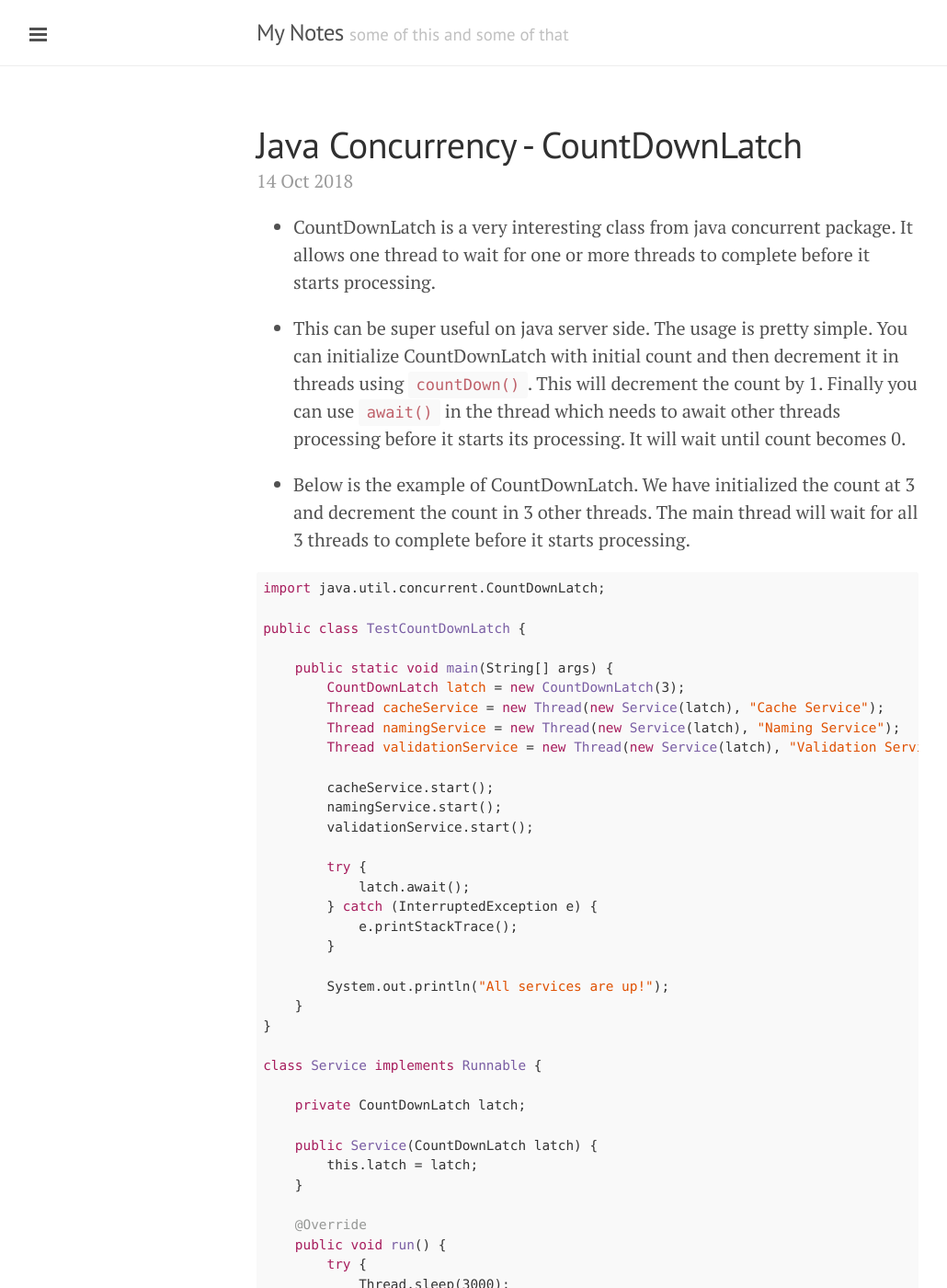
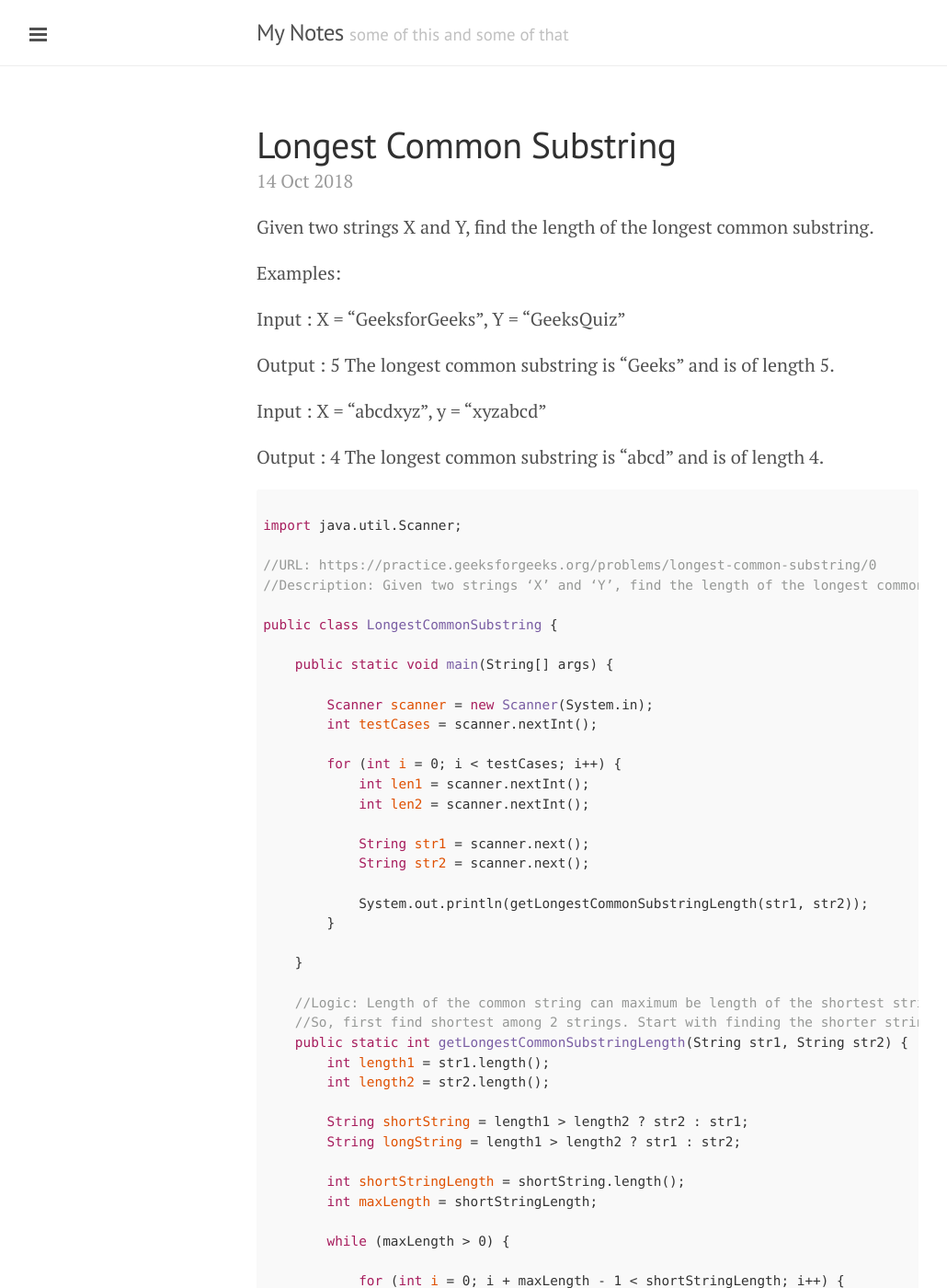
Before and after one commit to vishalsinha21/vishalsinha21.github.io, a Jekyll site: the page built from _posts/2018-10-14-longest-common-substring.markdown, in a window 1280 px wide and 1400 px high. Shown: the whole window at 92% size, without its empty margins (1-1031 px from the left). Built offline with Jekyll 4.4.1, drawn with Linux system fonts in a browser that asks for light colours; nearby versions of some CDN libraries; comment, search, counter and statistics services are not loaded; some of the changed text lies outside the part shown.

Commit message:
longest common substring

```diff
--- a/_posts/2018-10-14-longest-common-substring.markdown
+++ b/_posts/2018-10-14-longest-common-substring.markdown
@@ -1,68 +1,73 @@
 ---
 published: true
-title: Java Concurrency - CountDownLatch
+title: Longest Common Substring
 layout: post
 ---
+Given two strings X and Y, find the length of the longest common substring.
 
-- CountDownLatch is a very interesting class from java concurrent package. It allows one thread to wait for one or more threads to complete before it starts processing.
+Examples:
 
-- This can be super useful on java server side. The usage is pretty simple. You can initialize CountDownLatch with initial count and then decrement it in threads using `countDown()`. This will decrement the count by 1. Finally you can use `await()` in the thread which needs to await other threads processing before it starts its processing. It will wait until count becomes 0.
+Input : X = "GeeksforGeeks", Y = "GeeksQuiz"
 
-- Below is the example of CountDownLatch. We have initialized the count at 3 and decrement the count in 3 other threads. The main thread will wait for all 3 threads to complete before it starts processing.
+Output : 5 The longest common substring is "Geeks" and is of length 5.
+
+
+Input : X = "abcdxyz", y = "xyzabcd"
+
+Output : 4 The longest common substring is "abcd" and is of length 4.
 
 ~~~ java
-import java.util.concurrent.CountDownLatch;
 
-public class TestCountDownLatch {
+import java.util.Scanner;
+
+//URL: https://practice.geeksforgeeks.org/problems/longest-common-substring/0
+//Description: Given two strings ‘X’ and ‘Y’, find the length of the longest common substring.
+
+public class LongestCommonSubstring {
 
     public static void main(String[] args) {
-        CountDownLatch latch = new CountDownLatch(3);
-        Thread cacheService = new Thread(new Service(latch), "Cache Service");
-        Thread namingService = new Thread(new Service(latch), "Naming Service");
-        Thread validationService = new Thread(new Service(latch), "Validation Service");
 
-        cacheService.start();
-        namingService.start();
-        validationService.start();
+        Scanner scanner = new Scanner(System.in);
+        int testCases = scanner.nextInt();
 
-        try {
-            latch.await();
-        } catch (InterruptedException e) {
-            e.printStackTrace();
+        for (int i = 0; i < testCases; i++) {
+            int len1 = scanner.nextInt();
+            int len2 = scanner.nextInt();
+
+            String str1 = scanner.next();
+            String str2 = scanner.next();
+
+            System.out.println(getLongestCommonSubstringLength(str1, str2));
         }
 
-        System.out.println("All services are up!");
-    }
-}
-
-class Service implements Runnable {
-
-    private CountDownLatch latch;
-
-    public Service(CountDownLatch latch) {
-        this.latch = latch;
     }
 
-    @Override
-    public void run() {
-        try {
-            Thread.sleep(3000);
-        } catch (InterruptedException e) {
-            e.printStackTrace();
+    //Logic: Length of the common string can maximum be length of the shortest string among two strings.
+    //So, first find shortest among 2 strings. Start with finding the shorter string in the longer string and if not found then find the longest substring (all) of the shorter string in the longer string. Repeat this until all substrings are covered.
+    public static int getLongestCommonSubstringLength(String str1, String str2) {
+        int length1 = str1.length();
+        int length2 = str2.length();
+
+        String shortString = length1 > length2 ? str2 : str1;
+        String longString = length1 > length2 ? str1 : str2;
+
+        int shortStringLength = shortString.length();
+        int maxLength = shortStringLength;
+
+        while (maxLength > 0) {
+
+            for (int i = 0; i + maxLength - 1 < shortStringLength; i++) {
+                if (longString.contains(shortString.substring(i, i + maxLength))) {
+                    System.out.println(shortString.substring(i, i + maxLength));
+                    return maxLength;
+                }
+            }
+
+            maxLength--;
         }
 
-        System.out.println(Thread.currentThread().getName() + " is up!");
-        latch.countDown();
+        return 0;
     }
+
 }
 ~~~
-
-
-Output:
-
-~~~
-Validation Service is up!
-Cache Service is up!
-Naming Service is up!
-All services are up!
-~~~
```
